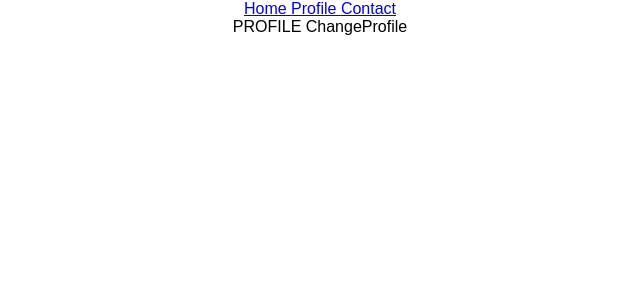
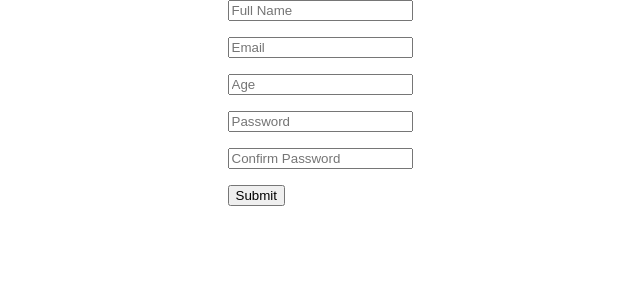
Before and after one commit to EnsarSen/React, a React (Create React App) app: page /profile in a window 1280 px wide. Shown: the top 300 px of the page, without its empty margins (320-960 px from the left). Built offline with nearby package versions, Linux system fonts and the light colour scheme.

Commit message:
Did forms by my self or atleast most of it, still need to get down resolver and such

```diff
--- a/package.json
+++ b/package.json
@@ -3,6 +3,7 @@
   "version": "0.1.0",
   "private": true,
   "dependencies": {
+    "@hookform/resolvers": "^5.4.0",
     "@tanstack/react-query": "^5.101.0",
     "@testing-library/dom": "^10.4.1",
     "@testing-library/jest-dom": "^6.9.1",
@@ -11,9 +12,11 @@
     "axios": "^1.17.0",
     "react": "^19.2.6",
     "react-dom": "^19.2.6",
+    "react-hook-form": "^7.80.0",
     "react-router-dom": "^7.17.0",
     "react-scripts": "5.0.1",
-    "web-vitals": "^2.1.4"
+    "web-vitals": "^2.1.4",
+    "yup": "^1.7.1"
   },
   "scripts": {
     "start": "react-scripts start",
--- a/src/App.css
+++ b/src/App.css
@@ -46,3 +46,7 @@ body {
   margin-left: 5px;
   text-align: center;
 }
+
+.p {
+  color: red;
+}
--- a/src/App.js
+++ b/src/App.js
@@ -1,29 +1,14 @@
 import "./App.css";
-import { BrowserRouter as Router, Routes, Route } from "react-router-dom";
-import { Home } from "./pages/Home";
-import { Profile } from "./pages/Profile";
-import { Contact } from "./pages/Contact";
-import { Navbar } from "./pages/Navbar";
-import {QueryClient, QueryClientProvider} from '@tanstack/react-query'
+import { Form } from "./Components/Forms";
 
 
 function App() {
 
-  const client = new QueryClient();
+
 
   return (
     <div className="App">
-        <QueryClientProvider client={client}>
-        <Router>
-          <Navbar />
-          <Routes>
-            <Route path="/" element={<Home />} />
-            <Route path="/profile" element={<Profile />} />
-            <Route path="/contact" element={<Contact />} />
-            <Route path="*" element={<h1> PAGE NOT FOUND</h1>} />
-          </Routes>
-        </Router>
-     </QueryClientProvider>
+       <Form />
     </div>
   );
 }
--- /dev/null
+++ b/src/Components/Forms.js
@@ -0,0 +1,54 @@
+import { useForm } from "react-hook-form";
+import { yupResolver } from "@hookform/resolvers/yup";
+import * as yup from "yup";
+export const Form = () => {
+  const schema = yup.object().shape({
+    fullName: yup.string().required("field is left Empty"),
+    email: yup
+      .string()
+      .email("Use A Real Email")
+      .required("field is left Empty"),
+    age: yup
+      .number("Use numbers please")
+      .required("field is left Empty")
+      .positive()
+      .min(18),
+    password: yup.string().required("field is left Empty").min(4).max(20),
+    confirmPassword: yup
+      .string()
+      .required("field is left Empty")
+      .oneOf([yup.ref("password"), null], "Passwords don't match"),
+  });
+
+  const {
+    register,
+    handleSubmit,
+    formState: { errors },
+  } = useForm({
+    resolver: yupResolver(schema),
+  });
+
+  const onSubmit = (data) => {
+    console.log(data);
+  };
+
+  return (
+    <form onSubmit={handleSubmit(onSubmit)}>
+      <input type="text" placeholder="Full Name" {...register("fullName")} />
+      <p>{errors.fullName?.message}</p>
+      <input type="text" placeholder="Email" {...register("email")} />
+      <p>{errors.email?.message}</p>
+      <input type="number" placeholder="Age" {...register("age")} />
+      <p>{errors.age?.message}</p>
+      <input type="password" placeholder="Password" {...register("password")} />
+      <p>{errors.password?.message}</p>
+      <input
+        type="password"
+        placeholder="Confirm Password"
+        {...register("confirmPassword")}
+      />
+      <p>{errors.confirmPassword?.message}</p>
+      <input type="submit" />
+    </form>
+  );
+};
```
Also changed, not shown: 1 other file (tests, documents, lock files or other folders).
